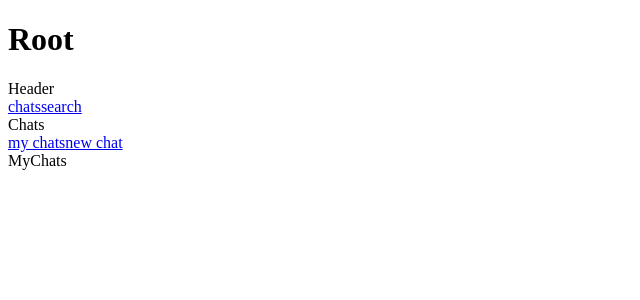
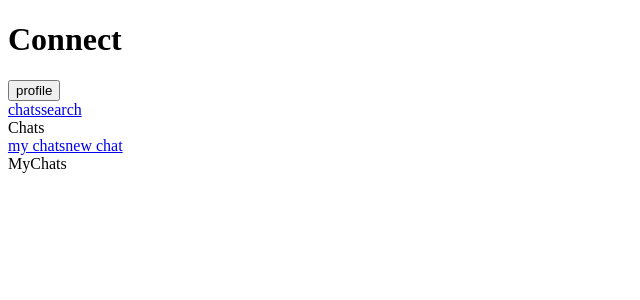
Before and after one commit to Matt-Eva/connect-react, a React (Vite) app: page / in a window 1280 px wide. Shown: the top 300 px of the page, without its empty margins (0-640 px from the left). Built offline with nearby package versions, Linux system fonts and the light colour scheme; no server answers.

Commit message:
successful connection to express session

```diff
--- a/src/components/Header/Header.jsx
+++ b/src/components/Header/Header.jsx
@@ -3,7 +3,8 @@ import MainNavBar from "../MainNavBar/MainNavBar"
 function Header() {
   return (
     <header>
-        Header
+        <h1>Connect</h1>
+        <button>profile</button>
         <MainNavBar />
     </header>
   )
--- a/src/root/Root.jsx
+++ b/src/root/Root.jsx
@@ -1,4 +1,4 @@
-import { useState } from 'react'
+import { useState, useEffect } from 'react'
 import { Outlet } from 'react-router-dom'
 import Header from '../components/Header/Header'
 // import './Root.css'
@@ -6,9 +6,20 @@ import Header from '../components/Header/Header'
 function Root() {
   const [count, setCount] = useState(0)
 
+  useEffect(() =>{
+    const login = async () =>{
+    const res = await fetch("http://localhost:4000/login", {
+      credentials: "include"
+    })
+    const data = await res.json()
+    console.log(import.meta.env.VITE_BACKEND_URL)
+    console.log(data)
+    }
+    login()
+  }, [])
+
   return (
     <>
-      <h1>Root</h1>
       <Header />
       <Outlet />
     </>
```
Also changed, not shown: 1 other file (tests, documents, lock files or other folders).
